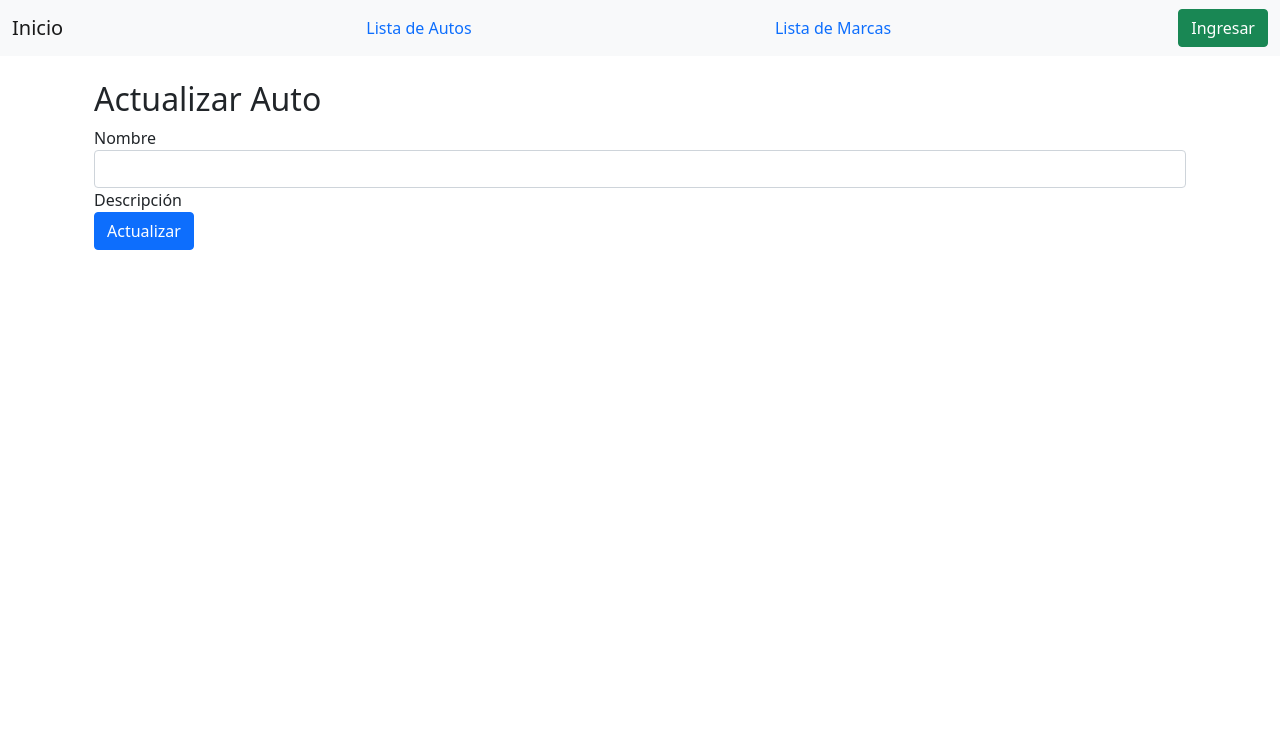
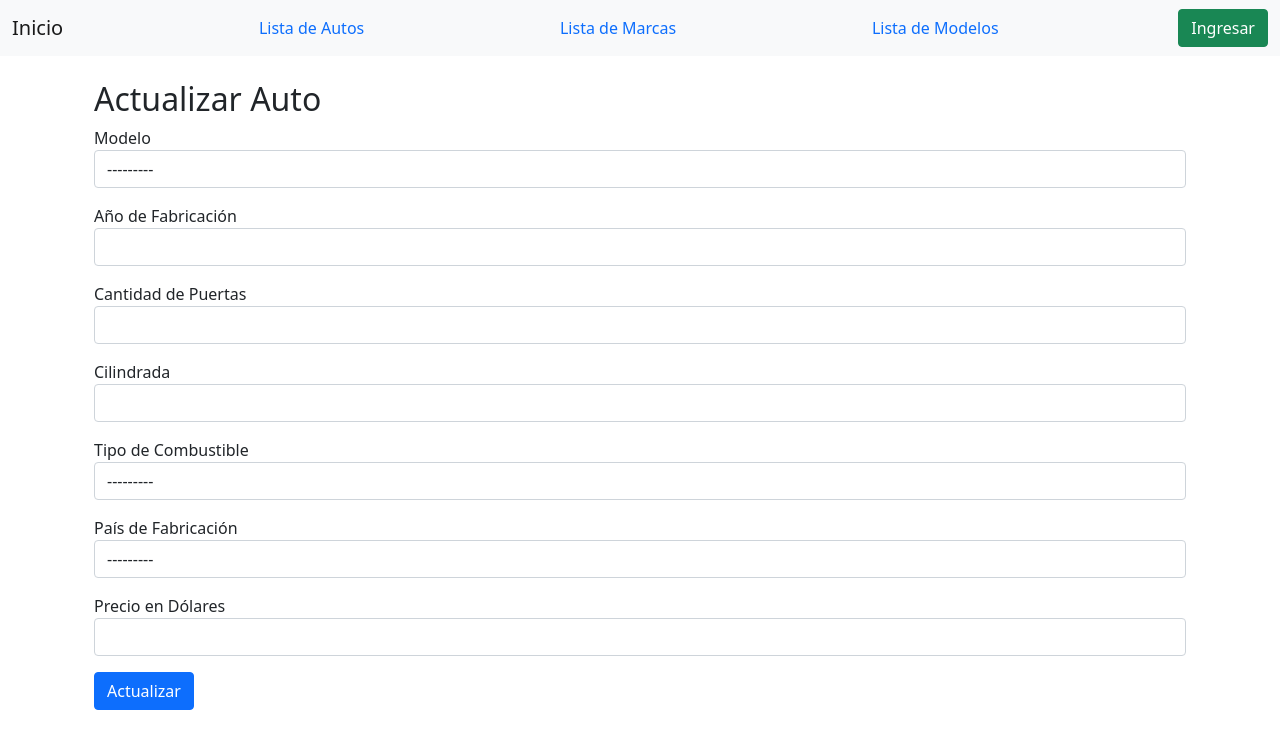
Before and after one commit to leonel2077/gestion-concesionaria-django, a Django app: page /autos/1/update/ in a window 1280 px wide. Shown: the top 749 px of the page. Run offline with Django 5.2, Linux system fonts and the light colour scheme; data that the repository does not hold is empty.

Commit message:
carga de autos terminada

```diff
--- a/gestion_autos/forms.py
+++ b/gestion_autos/forms.py
@@ -7,13 +7,9 @@ from gestion_autos.models import (
 )
 
 class AutoForm(forms.ModelForm):
-    marca = forms.ModelChoiceField(queryset=Marca.objects.all(), widget=forms.Select(attrs={'class': 'form-control'}))
-    modelo = forms.CharField(max_length=100, widget=forms.TextInput(attrs={'class': 'form-control'}))
-
     class Meta:
         model = Auto
         fields = [
-            'marca',
             'modelo',
             'año_fabricacion',
             'cantidad_puertas',
@@ -23,11 +19,12 @@ class AutoForm(forms.ModelForm):
             'precio_dolares',
         ]
         widgets = {
+            'modelo': forms.Select(attrs={'class': 'form-control'}),
             'año_fabricacion': forms.NumberInput(attrs={'class': 'form-control'}),
             'cantidad_puertas': forms.NumberInput(attrs={'class': 'form-control'}),
             'cilindrada': forms.NumberInput(attrs={'class': 'form-control'}),
             'tipo_combustible': forms.Select(attrs={'class': 'form-control'}),
-            'pais_fabricacion': forms.TextInput(attrs={'class': 'form-control'}),
+            'pais_fabricacion': forms.Select(attrs={'class': 'form-control'}),
             'precio_dolares': forms.NumberInput(attrs={'class': 'form-control'}),
         }
 
--- a/gestion_autos/repositories/autos.py
+++ b/gestion_autos/repositories/autos.py
@@ -32,13 +32,13 @@ class AutoRepository:
 
     def create(
         self,
-        modelo: ModeloAuto,
         año_fabricacion: int,
         cantidad_puertas: int,
         cilindrada: float,
-        tipo_combustible: TipoCombustible,
-        pais_fabricacion: str,
         precio_dolares: float,
+        pais_fabricacion: Optional[Pais] = None,
+        modelo: Optional[ModeloAuto] = None,
+        tipo_combustible: Optional[TipoCombustible] = None,
     ) -> Auto:
         return Auto.objects.create(
             modelo=modelo,
@@ -56,13 +56,14 @@ class AutoRepository:
     def update(
         self,
         auto: Auto,
-        modelo: ModeloAuto,
         año_fabricacion = float,
         cantidad_puertas = float,
         cilindrada = float,
-        tipo_combustible = TipoCombustible,
-        pais_fabricacion = Pais,
-        precio_dolares = float) -> Auto:
+        precio_dolares = float,
+        pais_fabricacion: Optional[Pais] = None,
+        modelo: Optional[ModeloAuto] = None,
+        tipo_combustible: Optional[TipoCombustible] = None,
+        ) -> Auto:
         auto.modelo = modelo
         auto.año_fabricacion = año_fabricacion
         auto.cantidad_puertas = cantidad_puertas
@@ -71,7 +72,6 @@ class AutoRepository:
         auto.pais_fabricacion = pais_fabricacion
         auto.precio_dolares = precio_dolares
         auto.save()
-        return auto
 
 '''
  def filter_by_category(
--- a/gestion_autos/templates/autos/create.html
+++ b/gestion_autos/templates/autos/create.html
@@ -4,10 +4,6 @@
     <h2>Agregar Auto</h2>
     <form method="post" novalidate>
         {% csrf_token %}
-        <div class="mb-3">
-            <label for="id_marca">Marca</label>
-            {{ form.marca }}
-        </div>
         <div class="mb-3">
             <label for="id_modelo">Modelo</label>
             {{ form.modelo }}
--- a/gestion_autos/templates/autos/update.html
+++ b/gestion_autos/templates/autos/update.html
@@ -4,12 +4,33 @@
     <h2>Actualizar Auto</h2>
     <form method="post">
         {% csrf_token %}
-        <div class="form-group">
-            <label>Nombre</label>
-            <input type="text" name="name" class="form-control" value="{{ product.name }}" required>
+        <div class="mb-3">
+            <label for="id_modelo">Modelo</label>
+            {{ form.modelo }}
         </div>
-        <div class="form-group">
-            <label>Descripción</label>
+        <div class="mb-3">
+            <label for="id_año_fabricacion">Año de Fabricación</label>
+            {{ form.año_fabricacion }}
+        </div>
+        <div class="mb-3">
+            <label for="id_cantidad_puertas">Cantidad de Puertas</label>
+            {{ form.cantidad_puertas }}
+        </div>
+        <div class="mb-3">
+            <label for="id_cilindrada">Cilindrada</label>
+            {{ form.cilindrada }}
+        </div>
+        <div class="mb-3">
+            <label for="id_tipo_combustible">Tipo de Combustible</label>
+            {{ form.tipo_combustible }}
+        </div>
+        <div class="mb-3">
+            <label for="id_pais_fabricacion">País de Fabricación</label>
+            {{ form.pais_fabricacion }}
+        </div>
+        <div class="mb-3">
+            <label for="id_precio_dolares">Precio en Dólares</label>
+            {{ form.precio_dolares }}
         </div>
         <button type="submit" class="btn btn-primary">Actualizar</button>
     </form>
--- a/gestion_autos/views/autos_view.py
+++ b/gestion_autos/views/autos_view.py
@@ -3,12 +3,17 @@ from django.shortcuts import (
     redirect
     )
 from gestion_autos.repositories.autos import AutoRepository
+from gestion_autos.repositories.modelos import ModeloAutoRepository
+from gestion_autos.repositories.combustibles import TipoCombustibleRepository
+from gestion_autos.repositories.paises import PaisRepository
 from django.views import View
 from gestion_autos.forms import AutoForm
 #from django.contrib.auth.decorators import login_required
 
 repo = AutoRepository()
-
+repo_modelo = ModeloAutoRepository()
+repo_tipo_combustible = TipoCombustibleRepository()
+repo_pais_fabricacion = PaisRepository()
 
 #@login_required(login_url="/login/")
 class AutoCreate(View):
@@ -23,16 +28,18 @@ class AutoCreate(View):
 
     def post(self, request):
         data = request.POST
-        modelo = data.get('modelo')
+        modelo_id = data.get('modelo')
+        modelo = repo_modelo.get_by_id(id=modelo_id)
         año_fabricacion = data.get('año_fabricacion')
         cantidad_puertas = data.get('cantidad_puertas')
         cilindrada = data.get('cilindrada')
-        tipo_combustible = data.get('tipo_combustible')
-        pais_fabricacion = data.get('pais_fabricacion')
+        tipo_combustible_id = data.get('tipo_combustible')
+        tipo_combustible = repo_tipo_combustible.get_by_id(id=tipo_combustible_id)
+        pais_fabricacion_id = data.get('pais_fabricacion')
+        pais_fabricacion = repo_pais_fabricacion.get_by_id(id=pais_fabricacion_id)
         precio_dolares = data.get('precio_dolares')
 
         auto = repo.create(
-            auto=auto,
             modelo=modelo,
             año_fabricacion = año_fabricacion,
             cantidad_puertas = cantidad_puertas,
@@ -41,7 +48,7 @@ class AutoCreate(View):
             pais_fabricacion = pais_fabricacion,
             precio_dolares = precio_dolares,
         )
-        return redirect("auto_detail" ,auto.id)
+        return redirect("auto_detail", auto.id)
 
 
 #@login_required(login_url="/login/")
@@ -60,13 +67,15 @@ class AutoView(View):
 #@login_required(login_url="/login/")
 class AutoUpdate(View):
     def get(self, request, id):
+        form = AutoForm()
         auto = repo.get_by_id(id=id)
 
         return render(
             request,
             "autos/update.html",
             {
-                'auto': auto
+                'auto': auto,
+                'form': form,
             }
         )
 
@@ -74,14 +83,17 @@ class AutoUpdate(View):
         auto = repo.get_by_id(id=id)
         data = request.POST
 
-        modelo = data.get('modelo')
+        modelo_id = data.get('modelo')
+        modelo = repo_modelo.get_by_id(id=modelo_id)
         año_fabricacion = data.get('año_fabricacion')
         cantidad_puertas = data.get('cantidad_puertas')
         cilindrada = data.get('cilindrada')
-        tipo_combustible = data.get('tipo_combustible')
-        pais_fabricacion = data.get('pais_fabricacion')
+        tipo_combustible_id = data.get('tipo_combustible')
+        tipo_combustible = repo_tipo_combustible.get_by_id(id=tipo_combustible_id)
+        pais_fabricacion_id = data.get('pais_fabricacion')
+        pais_fabricacion = repo_pais_fabricacion.get_by_id(id=pais_fabricacion_id)
         precio_dolares = data.get('precio_dolares')
-        edited_auto = repo.update(
+        repo.update(
             auto=auto,
             modelo=modelo,
             año_fabricacion=año_fabricacion,
@@ -91,7 +103,7 @@ class AutoUpdate(View):
             pais_fabricacion=pais_fabricacion,
             precio_dolares=precio_dolares,
         )
-        return redirect("auto_detail",edited_auto.id)
+        return redirect("auto_detail", id)
 
 #@login_required(login_url="/login/")
 class AutoDelete(View):
--- a/home/templates/home/base.html
+++ b/home/templates/home/base.html
@@ -13,6 +13,7 @@
             <a class="navbar-brand" href="{% url 'index' %}">Inicio</a>
             <a class="nav-link" href="{% url 'auto_list' %}">Lista de Autos</a>
             <a class="nav-link" href="{% url 'marca_list' %}">Lista de Marcas</a>
+            <a class="nav-link" href="{% url 'modelo_list' %}">Lista de Modelos</a>
             {% if user.is_authenticated %}
                 <a href="{% url 'logout' %}" class="btn btn-danger">Salir</a>
             {% else %}
```
Also changed, not shown: gestion_autos/repositories/combustibles.py (added, +8 -0 lines), gestion_autos/repositories/paises.py (added, +8 -0 lines), gestion_autos/templates/modelos/update.html (+6 -4 lines), gestion_autos/views/modelos_view.py (+7 -3 lines).
